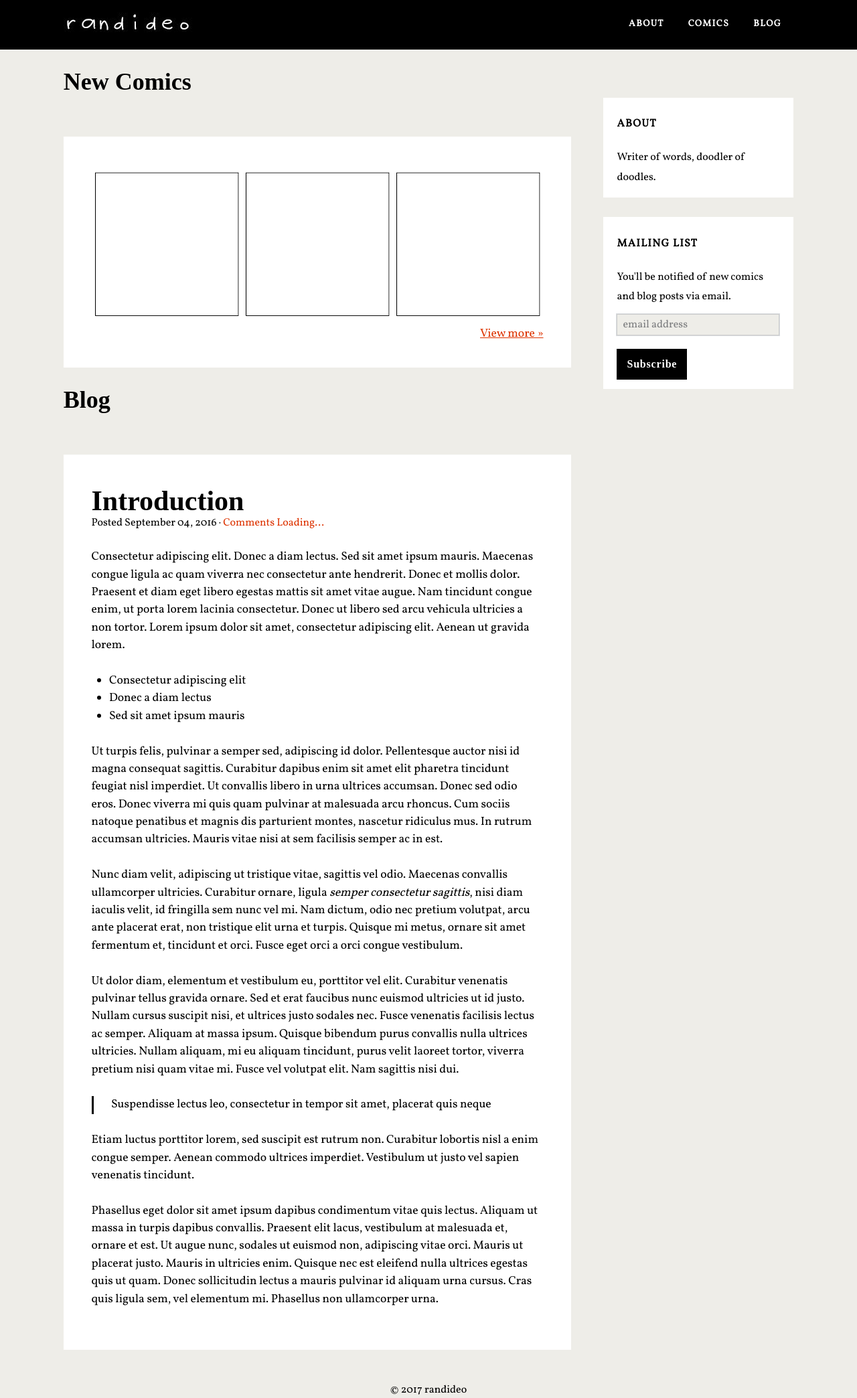
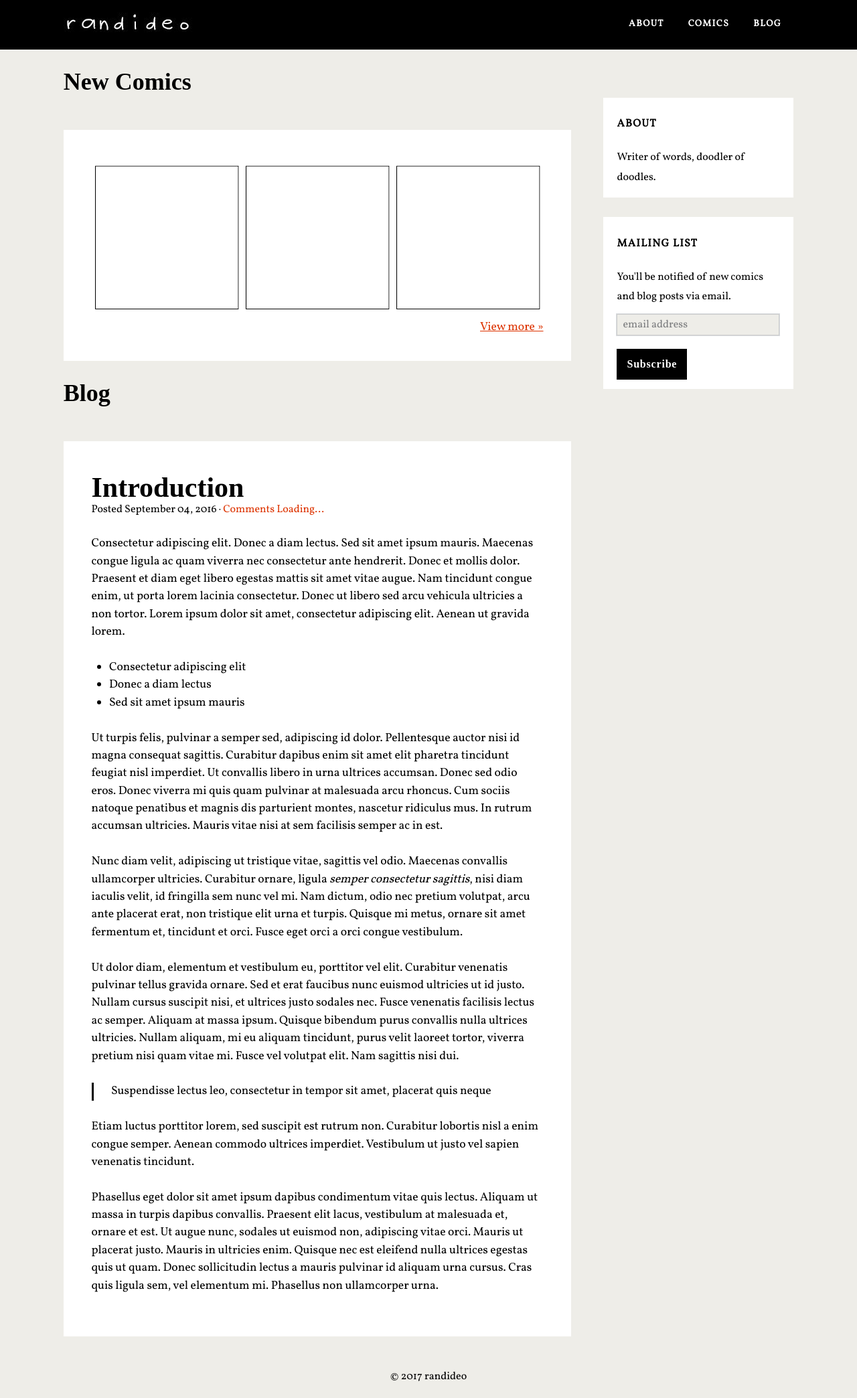
Before and after one commit to randideo/randideo.github.io, a Jekyll site: the page built from backup.html, in a window 1280 px wide. Shown: the whole page at 67% size. Built offline with Jekyll 4.4.1, drawn with Linux system fonts in a browser that asks for light colours; nearby versions of some CDN libraries; some web fonts are replaced; comment, search, counter and statistics services are not loaded.

Commit message:
Update backup.html

```diff
--- a/backup.html
+++ b/backup.html
@@ -2,7 +2,7 @@
 layout: default
 ---
 
- <h2 style="padding-bottom: 10px;">New Comics</h2>
+ <h2>New Comics</h2>
 	 <div class="post hentry">
 		 <div class="entry-content">
 
@@ -17,7 +17,7 @@ layout: default
 	 </div>
 
 
- <h2 style="padding-bottom: 10px;">Blog</h2>
+ <h2>Blog</h2>
 {% for post in site.categories.Blog limit: 3  %}
         {% unless post.draft %}
         {% if post.menutitle %}
```
